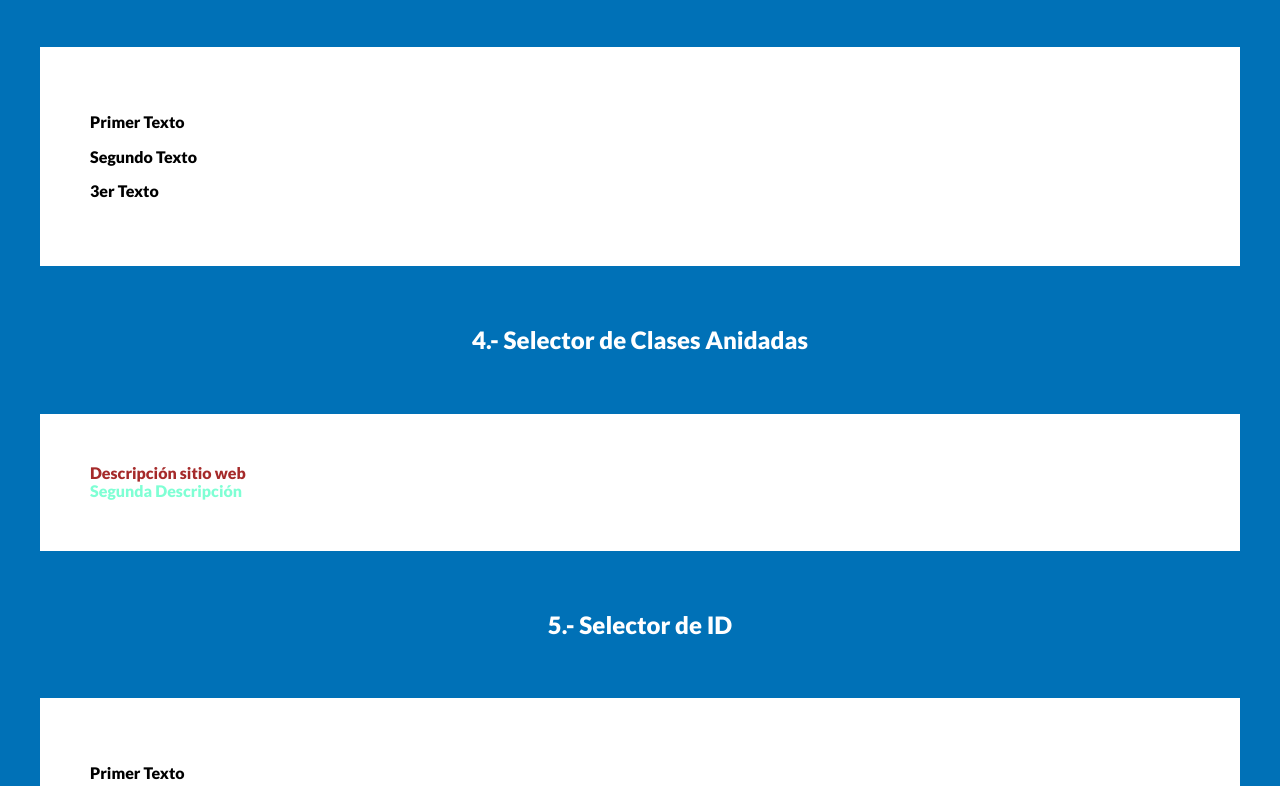
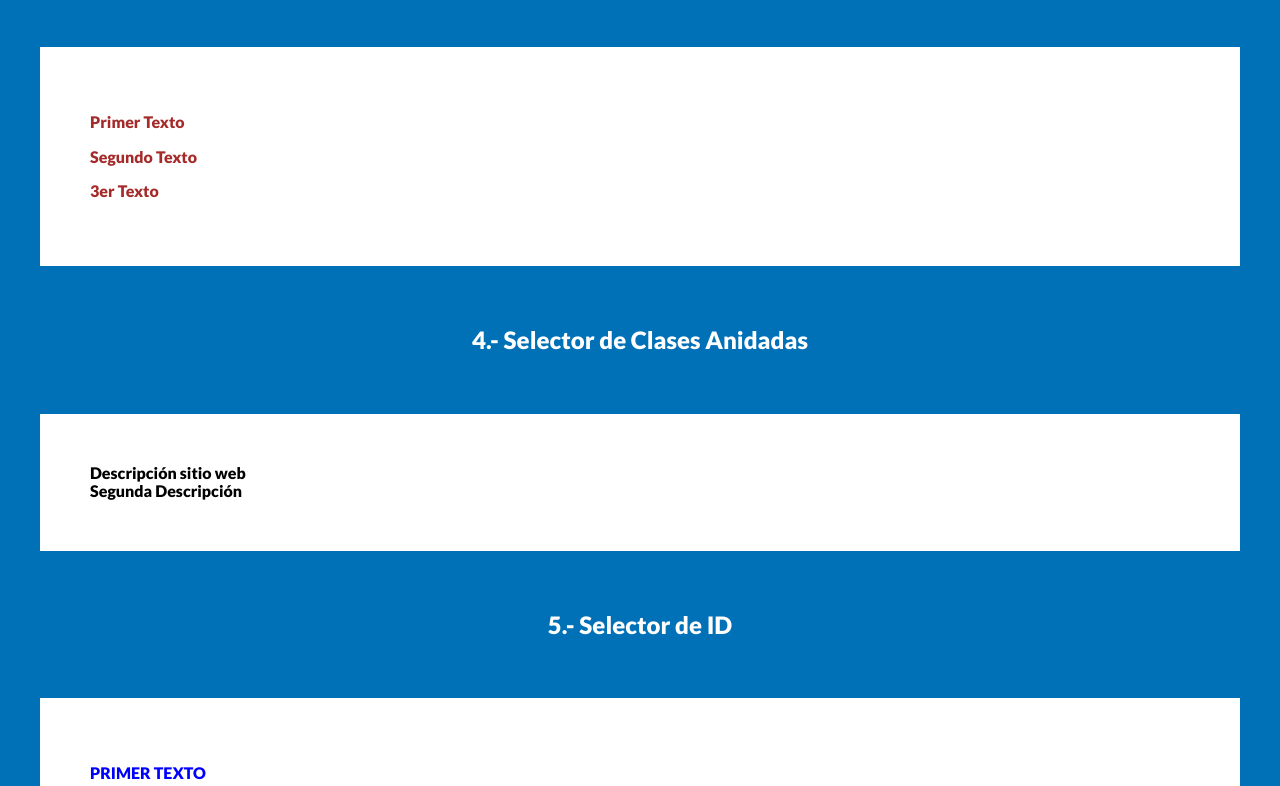
Before and after one commit to GlennGalicia/css-guia-completa-2, a plain HTML site: page 04-selectores/index.html in a window 1280 px wide. Shown: the part 1094-1880 px from the top of the page. Drawn offline with Linux system fonts and the light colour scheme.

Commit message:
04-selectores - selector ID

```diff
--- /dev/null
+++ b/04-selectores/css/05.css
@@ -0,0 +1,8 @@
+#encabezado {
+    text-transform: uppercase;
+    color: blue;
+}
+
+.texto {
+    color: brown;
+}
--- a/04-selectores/index.html
+++ b/04-selectores/index.html
@@ -13,7 +13,8 @@
     <!-- <link rel="stylesheet" href="css/01.css"> -->
     <!-- <link rel="stylesheet" href="css/02.css"> -->
     <!-- <link rel="stylesheet" href="css/03.css"> -->
-    <link rel="stylesheet" href="css/04.css">
+    <!-- <link rel="stylesheet" href="css/04.css"> -->
+    <link rel="stylesheet" href="css/05.css">
 
 </head>
 <body>
```
